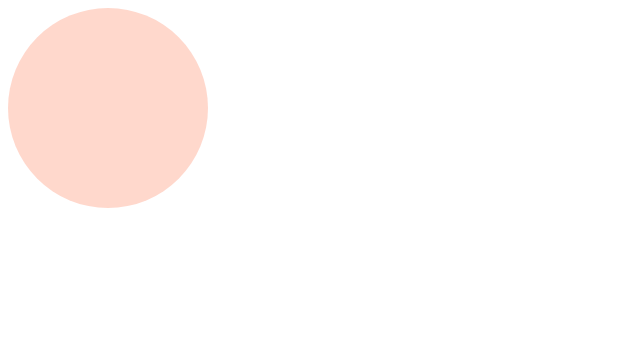
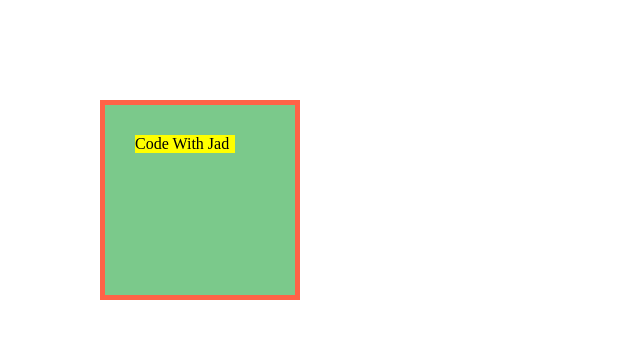
Before and after one commit to codeWithJad/CSS_Course_2023, a plain HTML site: page index.html in a window 1280 px wide. Shown: the whole page, without its empty margins (0-640 px from the left). Drawn offline with Linux system fonts and the light colour scheme.

Commit message:
box Model Lesson

```diff
--- a/index.html
+++ b/index.html
@@ -8,6 +8,8 @@
     <link rel="stylesheet" href="./styles.css" />
   </head>
   <body>
-    <div class="circle color"></div>
+    <div class="square">
+      <p>Code With Jad</p>
+    </div>
   </body>
 </html>
--- a/styles.css
+++ b/styles.css
@@ -1,12 +1,20 @@
-.circle {
+* {
+  box-sizing: border-box;
+  margin: 0;
+  padding: 0;
+}
+
+.square {
   width: 200px;
   height: 200px;
-  border-radius: 50%;
+  background-color: rgb(123, 201, 139);
+  padding: 30px;
+  margin: 100px;
+  border: 5px solid tomato;
 }
 
-.color {
-  background-color: rgba(255, 60, 0, 20%);
+p {
+  width: 100px;
+  height: auto;
+  background-color: yellow;
 }
-
-/* RGB (redness,  grenness, Blueness, opacity)
-*/
```
Also changed, not shown: icebath.png (added).
